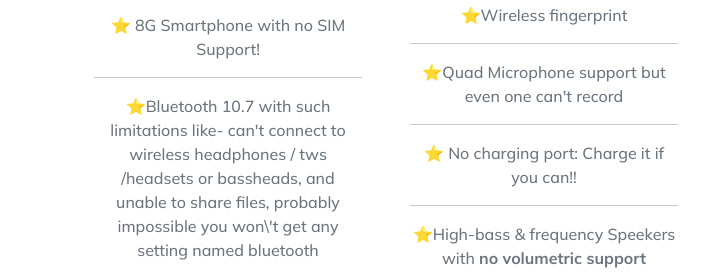
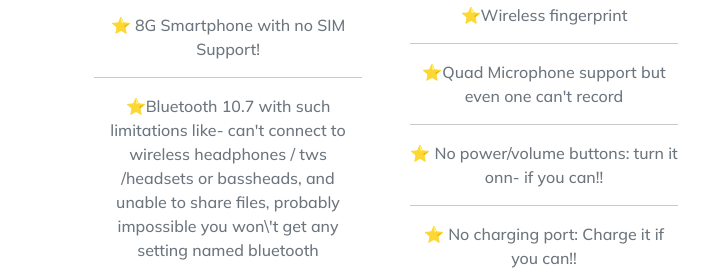
Before and after one commit to amroodphone/project-amrood, a plain HTML site: page index.html in a window 1280 px wide. Shown: the part 2162-2437 px from the top of the page, 436-1145 px from the left. Drawn offline with nearby package versions, Linux system fonts and the light colour scheme.

Commit message:
Update index.html

```diff
--- a/index.html
+++ b/index.html
@@ -148,8 +148,14 @@
                                         </p>
                                     <hr>
                                     <p class="text-muted mb-0">
+                                       ⭐ No power/volume buttons: turn it onn- if you can!!
+                                    </p>
+
+<hr>
+                                    <p class="text-muted mb-0">
                                        ⭐ No charging port: Charge it if you can!!
                                     </p>
+
                                     <hr>
                                     <p class="text-muted mb-0">
                                       ⭐High-bass & frequency Speekers with <b>no volumetric support</b>
```
